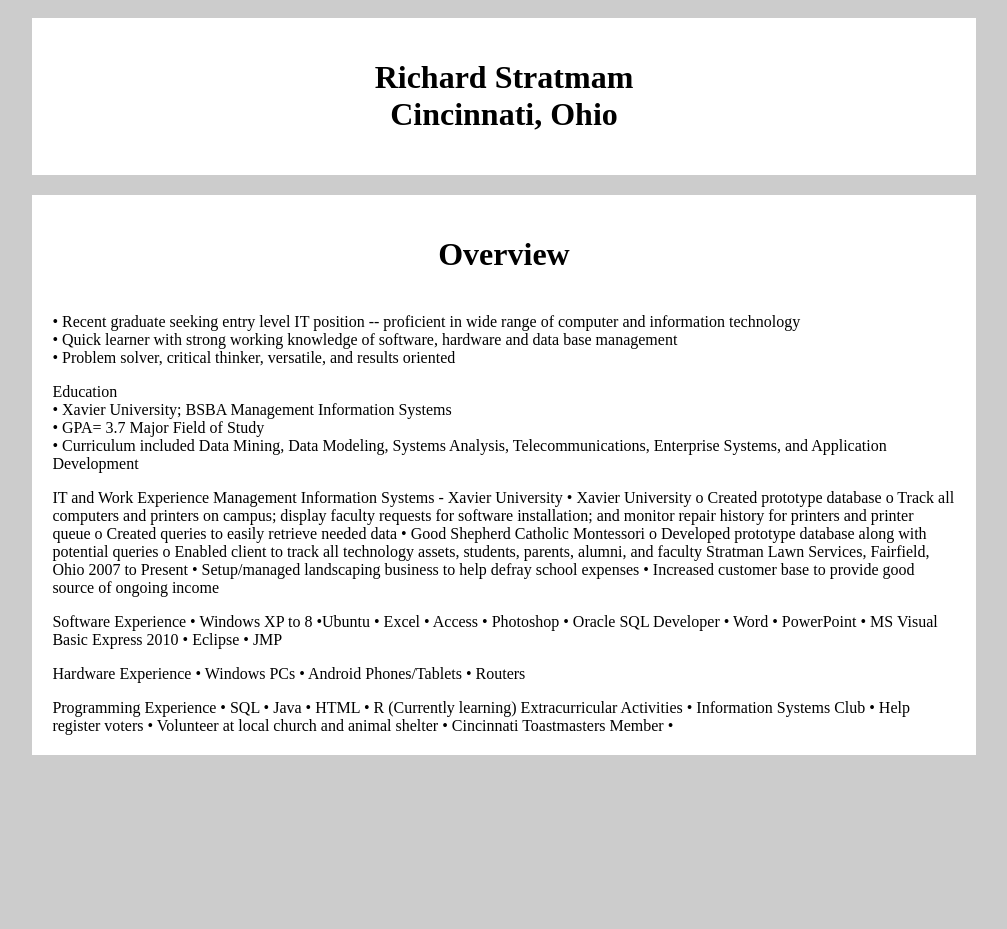
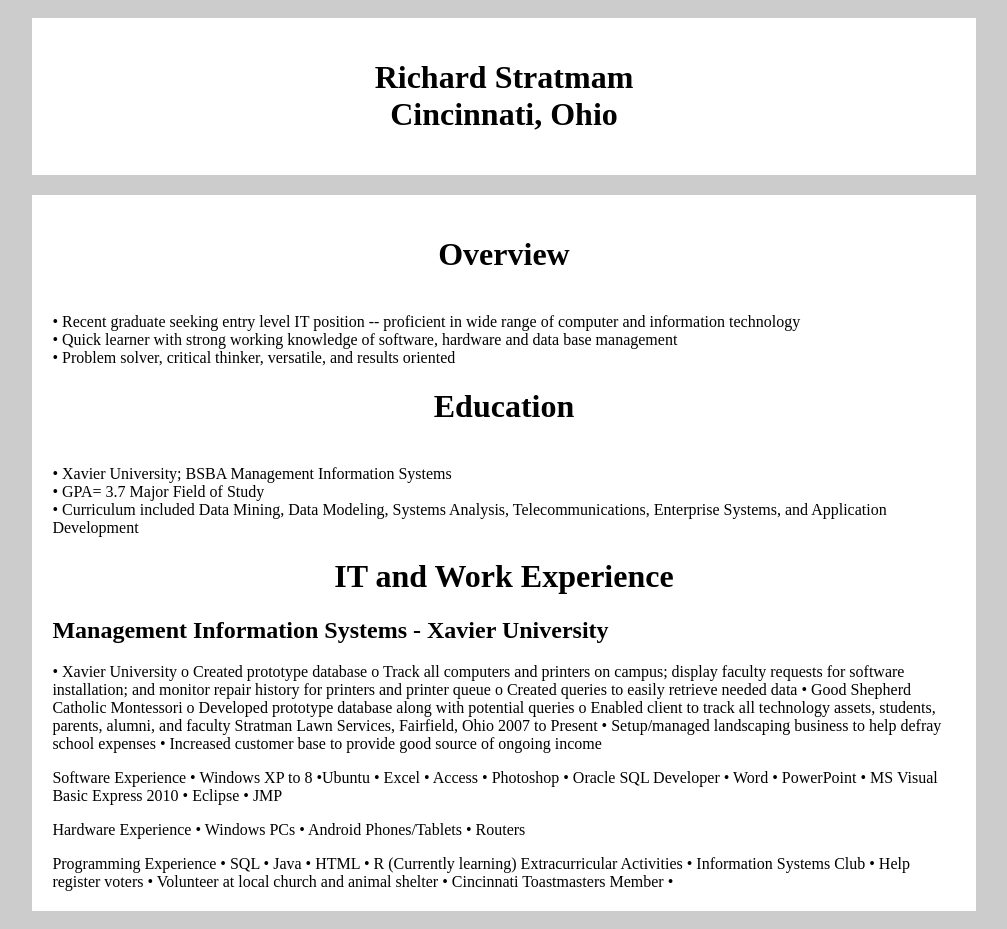
Before and after one commit to RickStratman/rickstratman.github.io, a plain HTML site: page resume.html in a window 1280 px wide. Shown: the whole page, without its empty margins (80-1087 px from the left). Before the commit the page ends 800 px from the top, so only its background shows below. Drawn offline with Linux system fonts and the light colour scheme.

Commit message:
Update resume.html

```diff
--- a/resume.html
+++ b/resume.html
@@ -14,7 +14,7 @@
 
 
 <body>
-	<title>Richard Stratman Resume</title>
+<title>Richard Stratman Resume</title>
 
 <link rel="stylesheet" href="index.css">
 
@@ -23,7 +23,6 @@
 </div>
 
 <div class="maincontent">
-
 <p>
 <h1>Overview</h1>
 <br>•	Recent graduate seeking entry level IT position -- proficient in wide range of computer and information technology
@@ -32,15 +31,15 @@
 </p>
 
 <p>
-Education
+<h1>Education</h1>
 <br>•	Xavier University; BSBA Management Information Systems
 <br>•	GPA= 3.7 Major Field of Study
 <br>•	Curriculum included Data Mining, Data Modeling, Systems Analysis, Telecommunications, Enterprise Systems, and Application Development
 </p>
 
 <p>
-IT and Work Experience
-Management Information Systems - Xavier University
+<h1>IT and Work Experience</h1>
+<h2>Management Information Systems - Xavier University</h2>
 •	Xavier University
 o	Created prototype database
 o	Track all computers and printers on campus; display faculty requests for software installation; and monitor repair history for printers and printer queue
```
